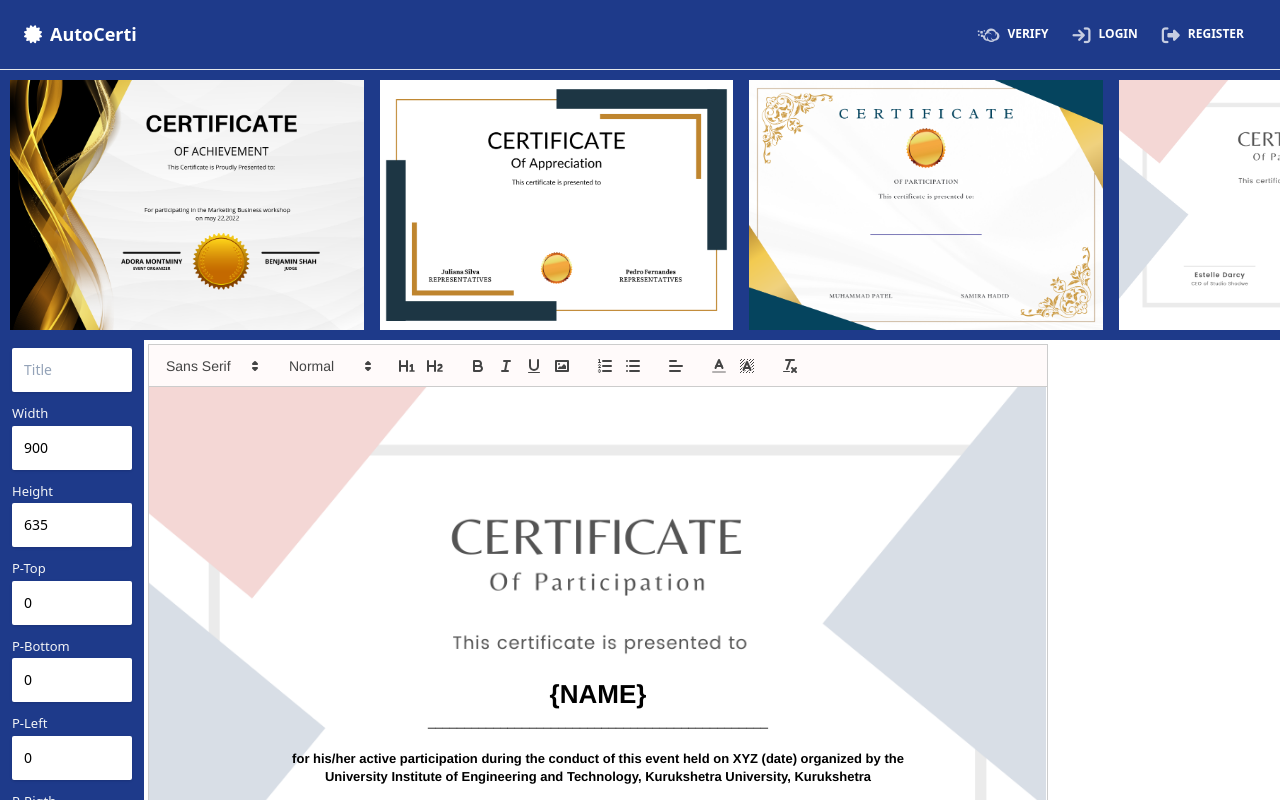
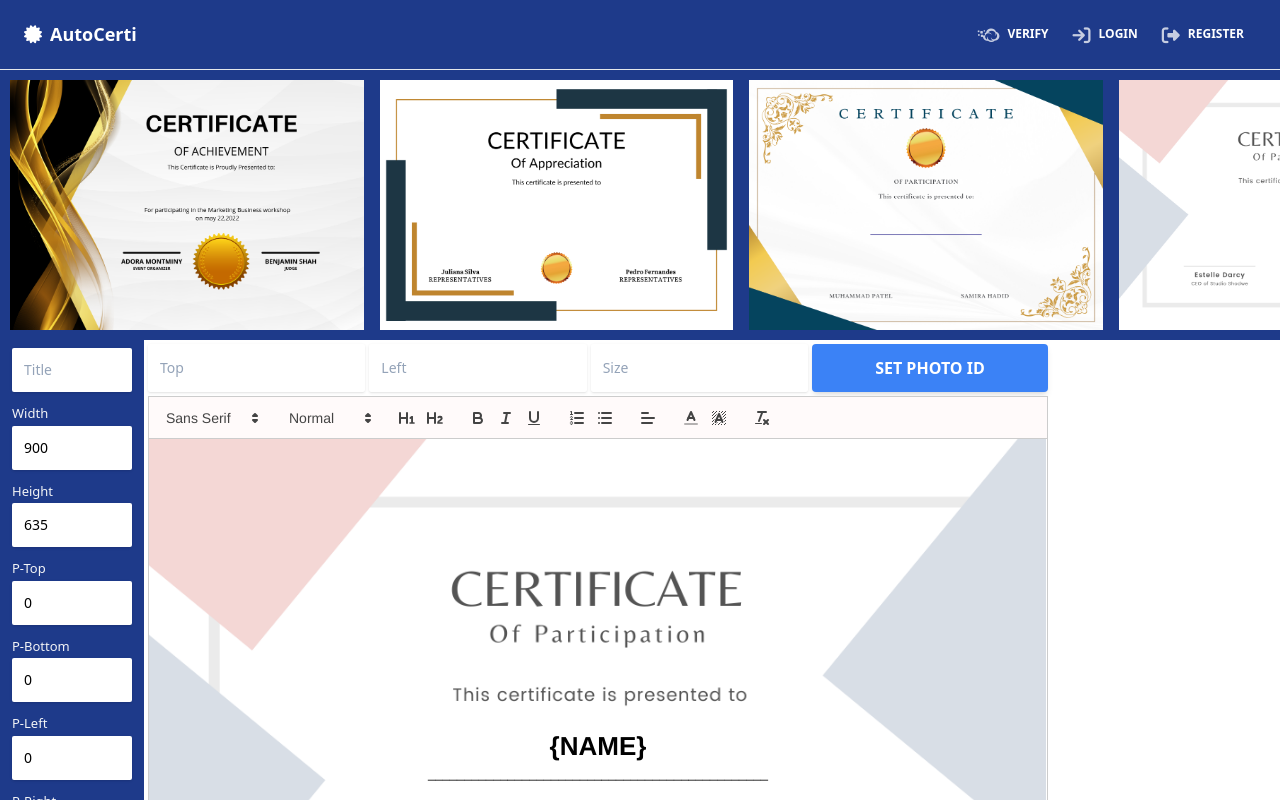
Before and after one commit to sachanayush47/AutoCerti, a React (Vite) app in the folder frontend/: page / in a window 1280 px wide. Shown: the top 800 px of the page. Built offline with nearby package versions, Linux system fonts and the light colour scheme; no server answers.

Commit message:
Now certificate issuer can add certificate holder images(photo id) as well

```diff
--- a/frontend/index.html
+++ b/frontend/index.html
@@ -8,6 +8,7 @@
   <link rel="stylesheet" href="https://cdnjs.cloudflare.com/ajax/libs/font-awesome/6.4.0/css/all.min.css"
     integrity="sha512-iecdLmaskl7CVkqkXNQ/ZH/XLlvWZOJyj7Yy7tcenmpD1ypASozpmT/E0iPtmFIB46ZmdtAc9eNBvH0H/ZpiBw=="
     crossorigin="anonymous" referrerpolicy="no-referrer" />
+  <meta name="referrer" content="no-referrer" />
   <title>AutoCerti</title>
 </head>
 
--- a/frontend/src/components/Aside.jsx
+++ b/frontend/src/components/Aside.jsx
@@ -4,7 +4,7 @@ import axios from "axios";
 
 import { notifyError } from "../utils/toastify";
 
-const Aside = ({ imageURL, setImageURL }) => {
+const Aside = ({ imageURL, setImageURL, top, left, size }) => {
     const [excelData, setExcelData] = useState();
 
     const [title, setTitle] = useState();
@@ -21,7 +21,6 @@ const Aside = ({ imageURL, setImageURL }) => {
     const excelInputRef = useRef();
 
     useEffect(() => {
-        console.log("im");
         const qlContainer = document.getElementsByClassName("ql-container")[0];
         qlContainer.style.background = `url(${imageURL})`;
         qlContainer.style.backgroundSize = "contain";
@@ -51,6 +50,9 @@ const Aside = ({ imageURL, setImageURL }) => {
                 paddingBottom,
                 paddingLeft,
                 paddingRight,
+                top,
+                left,
+                size,
             });
         } catch (error) {
             notifyError(error.response.data.err);
@@ -253,7 +255,7 @@ const Aside = ({ imageURL, setImageURL }) => {
                                     marginBottom: "2px",
                                 }}
                             >
-                                P-Rigth
+                                P-Right
                             </div>
                             <input
                                 onChange={(e) => setPaddingRight(e.target.value)}
--- a/frontend/src/index.css
+++ b/frontend/src/index.css
@@ -15,6 +15,15 @@
 
 ::-webkit-resizer {
     width: 4px;
+}
+
+.ql-container img {
+    position: absolute;
+    left: 0;
+    top: 0;
+    height: 200px;
+    width: 200px;
+    object-fit: contain;
 }
 
 * {
@@ -49,7 +58,7 @@
 }
 
 #sidebar {
-    height: 682px;
+    height: 730px;
     overflow-y: scroll;
 }
 
@@ -61,3 +70,7 @@
 .editor {
     width: 900px;
 }
+
+#photoid {
+    object-fit: contain;
+}
--- a/frontend/src/pages/Write.jsx
+++ b/frontend/src/pages/Write.jsx
@@ -11,7 +11,7 @@ const modules = {
         [{ font: [] }],
         [{ size: ["small", false, "large", "huge"] }],
         [{ header: 1 }, { header: 2 }],
-        ["bold", "italic", "underline", "image"],
+        ["bold", "italic", "underline"],
         [{ list: "ordered" }, { list: "bullet" }],
         [{ align: [] }],
         [{ color: [] }, { background: [] }],
@@ -30,7 +30,6 @@ const formats = [
     "align",
     "color",
     "background",
-    "image",
 ];
 
 const Write = () => {
@@ -39,16 +38,68 @@ const Write = () => {
     );
 
     const [imageURL, setImageURL] = useState(temp4);
+    const [top, setTop] = useState(0);
+    const [left, setLeft] = useState(0);
+    const [size, setSize] = useState(200);
+
+    useEffect(() => {
+        const photoid = document.getElementById("photoid");
+
+        if (!photoid) return;
+
+        photoid.style.top = `${top}px`;
+        photoid.style.left = `${left}px`;
+        photoid.style.height = `${size}px`;
+        photoid.style.width = `${size}px`;
+    }, [top, left, size]);
+
+    const setPhotoId = () => {
+        let i = document.createElement("img");
+        i.setAttribute("id", "photoid");
+        i.setAttribute("referrerpolicy", "no-referrer");
+        i.src = "https://lh3.googleusercontent.com/d/1LDyDOnA4voFH42Z2dmWveMK1L3HKauxh";
+        const qlContainer = document.getElementsByClassName("ql-editor")[0];
+        console.log(i);
+        qlContainer.appendChild(i);
+    };
 
     return (
         <div>
             <hr />
-            <Template setImageURL={setImageURL} />
+            <Template setImageURL={setImageURL} top={top} left={left} size={size} />
             <div className="relative md:flex" data-dev-hint="container">
                 <Aside imageURL={imageURL} setImageURL={setImageURL} />
 
-                <main id="content" className="flex p-1">
+                <main id="content" className="flex flex-col p-1">
                     <div className="editor">
+                        <div className="flex mb-1">
+                            <input
+                                onChange={(e) => setTop(e.target.value)}
+                                type="number"
+                                placeholder="Top"
+                                className="mr-1 px-3 py-3 placeholder-slate-400 text-black relative bg-white rounded-sm text-sm border-0 shadow outline-none focus:outline-none focus:ring w-full"
+                            />
+                            <input
+                                onChange={(e) => setLeft(e.target.value)}
+                                type="number"
+                                placeholder="Left"
+                                className="mr-1 px-3 py-3 placeholder-slate-400 text-black relative bg-white rounded-sm text-sm border-0 shadow outline-none focus:outline-none focus:ring w-full"
+                            />
+                            <input
+                                onChange={(e) => setSize(e.target.value)}
+                                type="number"
+                                placeholder="Size"
+                                className="mr-1 px-3 py-3 placeholder-slate-400 text-black relative bg-white rounded-sm text-sm border-0 shadow outline-none focus:outline-none focus:ring w-full"
+                            />
+                            <button
+                                onClick={setPhotoId}
+                                className="bg-blue-500 w-full text-white active:bg-blue-600 font-bold uppercase text-base px-6 py-3 rounded shadow-md hover:shadow-lg outline-none focus:outline-none ease-linear transition-all duration-150"
+                                type="button"
+                            >
+                                Set Photo ID
+                            </button>
+                        </div>
+
                         <ReactQuill
                             modules={modules}
                             theme="snow"
```
Also changed, not shown: 1 other file (tests, documents, lock files or other folders).
